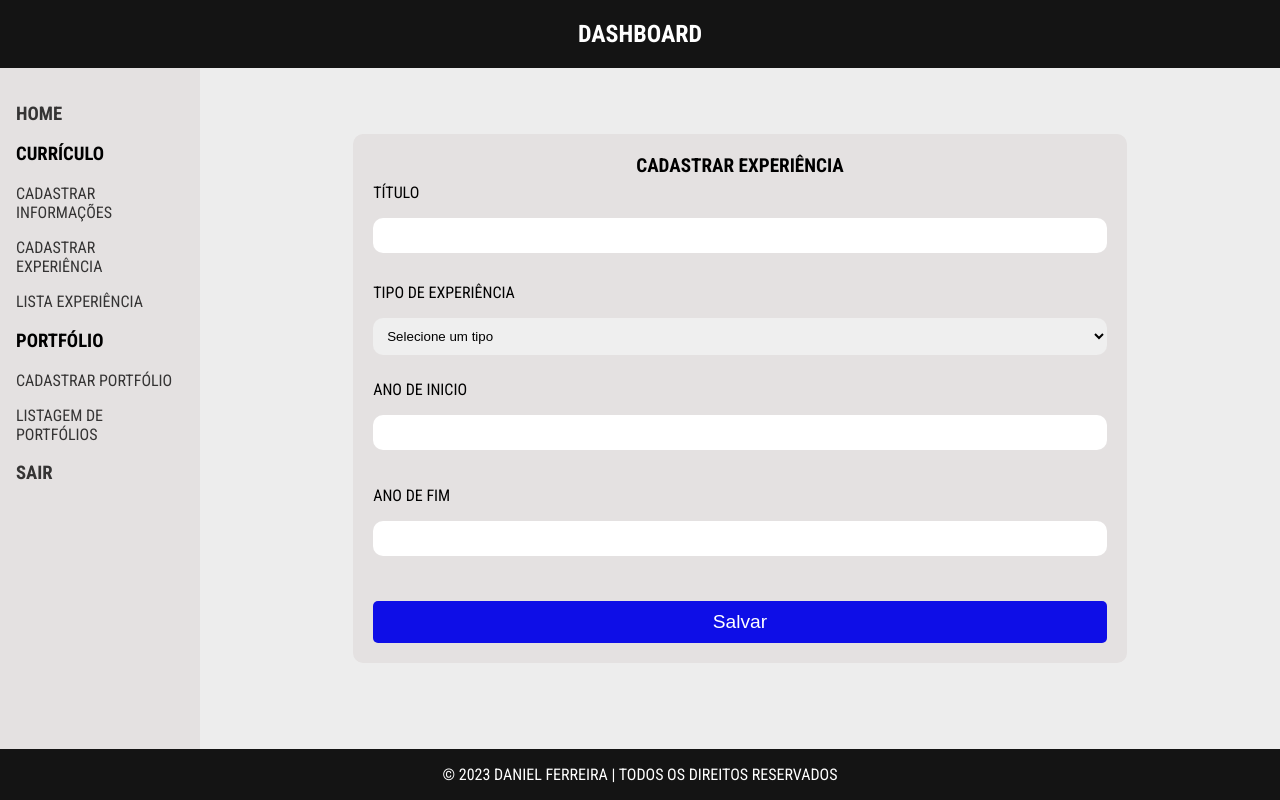
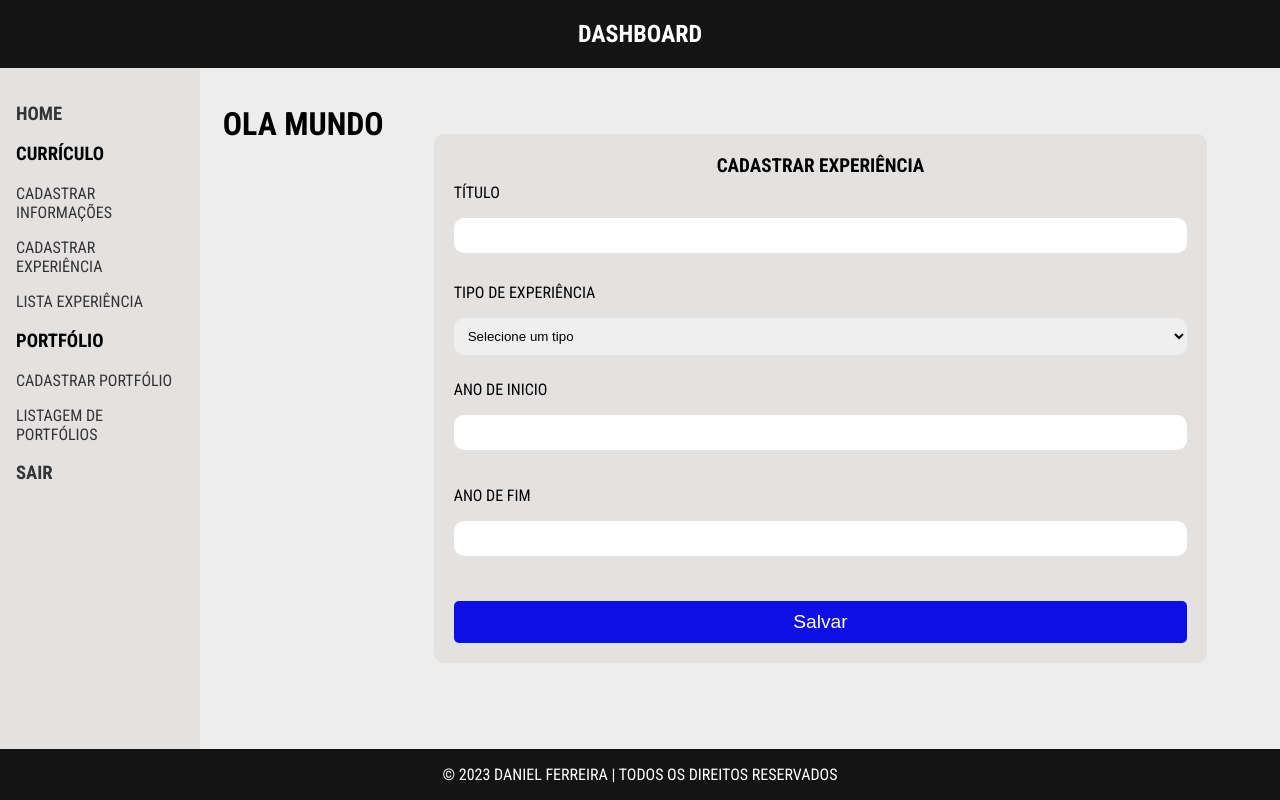
Before and after one commit to DanielFerreiraas/Dashboard, a React (Vite) app: page /curriculo/experiencia/cadastro in a window 1280 px wide. Built offline with nearby package versions, Linux system fonts and the light colour scheme; sample sign-in values are in the browser's storage; a web font is replaced by a local one.

Commit message:
testando

```diff
--- a/src/pages/curriculo/CadastrarExperiencia/CadastrarExperiencia.tsx
+++ b/src/pages/curriculo/CadastrarExperiencia/CadastrarExperiencia.tsx
@@ -54,13 +54,13 @@ const CadastrarExperiencia: React.FC = () => {
 
     return (
         <div className={styles.formWrapper}>
+            <h1>ola mundo</h1>
             <Formik
                 initialValues={experiencia || initialValues}
                 validationSchema={validationSchema}
                 onSubmit={onSubmit}>
                 {({ errors, touched }) => (
                     <Form className={styles.form}>
-
 
                         {
                             !experiencia ?
```
